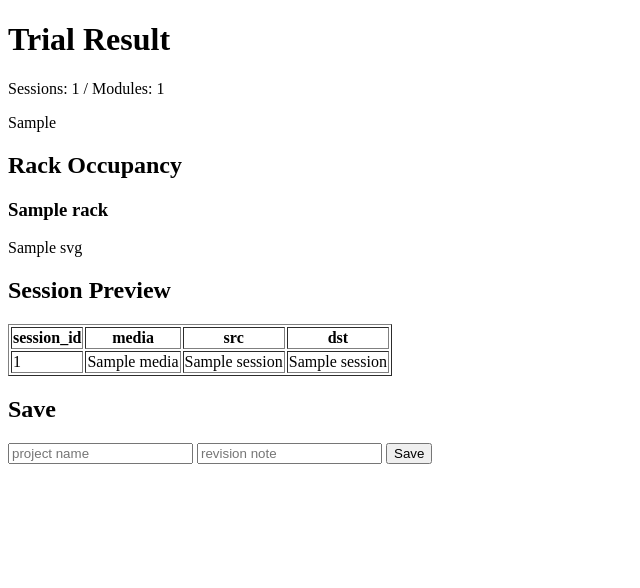
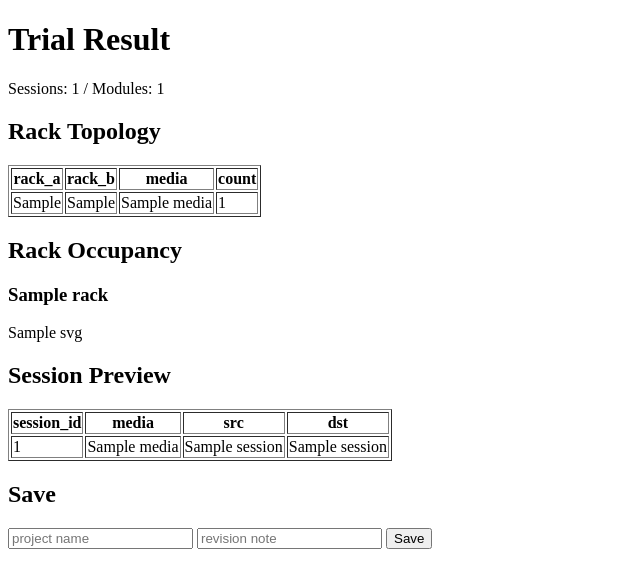
Before and after one commit to icecake0141/patchwork, a Flask app: template templates/trial.html in a window 1280 px wide. Shown: the part 26-614 px from the top of the page, without its empty margins (0-640 px from the left). Run offline with Flask 3, Linux system fonts and the light colour scheme; the template is opened without the code that fills it: most values are stand-ins (such as "Sample title", 1, 10 or a date in 2020).

Commit message:
Render rack topology as table to prevent overlap

```diff
--- a/app.py
+++ b/app.py
@@ -17,7 +17,7 @@ from db import Database
 from models import ProjectInput
 from services.allocator import allocate
 from services.export import bom_csv, result_json, sessions_csv
-from services.render_svg import render_pair_detail_svg, render_rack_panels_svg, render_topology_svg
+from services.render_svg import render_pair_detail_svg, render_rack_panels_svg
 
 
 def create_app() -> Flask:
@@ -69,11 +69,19 @@ def create_app() -> Flask:
             flash("No active trial")
             return redirect(url_for("upload"))
         result = json.loads(trial["result_json"])
-        topology_svg = render_topology_svg(result)
+        topology_counts: dict[tuple[str, str, str], int] = {}
+        for session_row in result["sessions"]:
+            rack_a, rack_b = sorted((session_row["src_rack"], session_row["dst_rack"]))
+            key = (rack_a, rack_b, session_row["media"])
+            topology_counts[key] = topology_counts.get(key, 0) + 1
+        topology_rows = [
+            {"rack_a": rack_a, "rack_b": rack_b, "media": media, "count": count}
+            for (rack_a, rack_b, media), count in sorted(topology_counts.items())
+        ]
         racks = sorted({p["rack_id"] for p in result["panels"]})
         rack_svgs = {rack: render_rack_panels_svg(result, rack) for rack in racks}
         return render_template(
-            "trial.html", result=result, topology_svg=topology_svg, rack_svgs=rack_svgs
+            "trial.html", result=result, topology_rows=topology_rows, rack_svgs=rack_svgs
         )
 
     @app.post("/save")
--- a/templates/trial.html
+++ b/templates/trial.html
@@ -2,7 +2,18 @@
 {% block content %}
 <h1>Trial Result</h1>
 <p>Sessions: {{ result.metrics.session_count }} / Modules: {{ result.metrics.module_count }}</p>
-<div>{{ topology_svg|safe }}</div>
+<h2>Rack Topology</h2>
+<table border="1">
+<tr><th>rack_a</th><th>rack_b</th><th>media</th><th>count</th></tr>
+{% for row in topology_rows %}
+<tr>
+  <td>{{ row.rack_a }}</td>
+  <td>{{ row.rack_b }}</td>
+  <td>{{ row.media }}</td>
+  <td>{{ row.count }}</td>
+</tr>
+{% endfor %}
+</table>
 <h2>Rack Occupancy</h2>
 {% for rack,svg in rack_svgs.items() %}
 <h3>{{ rack }}</h3>
```
